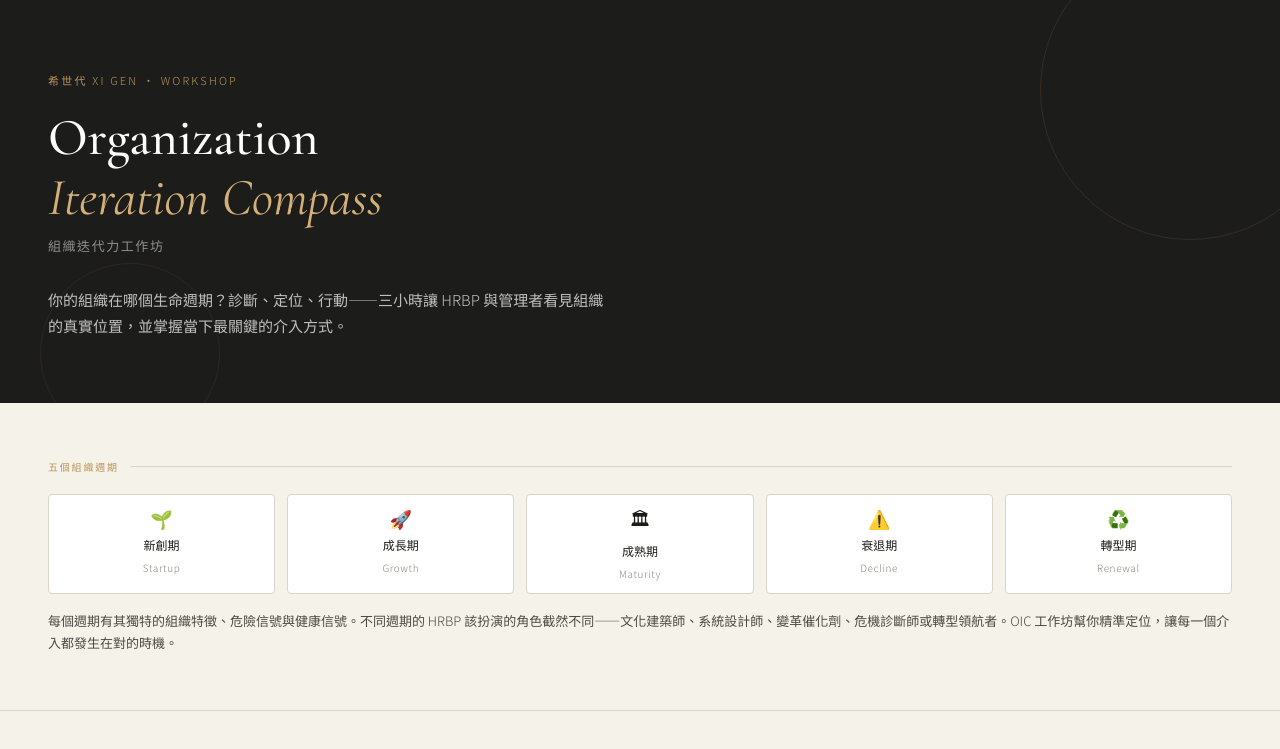
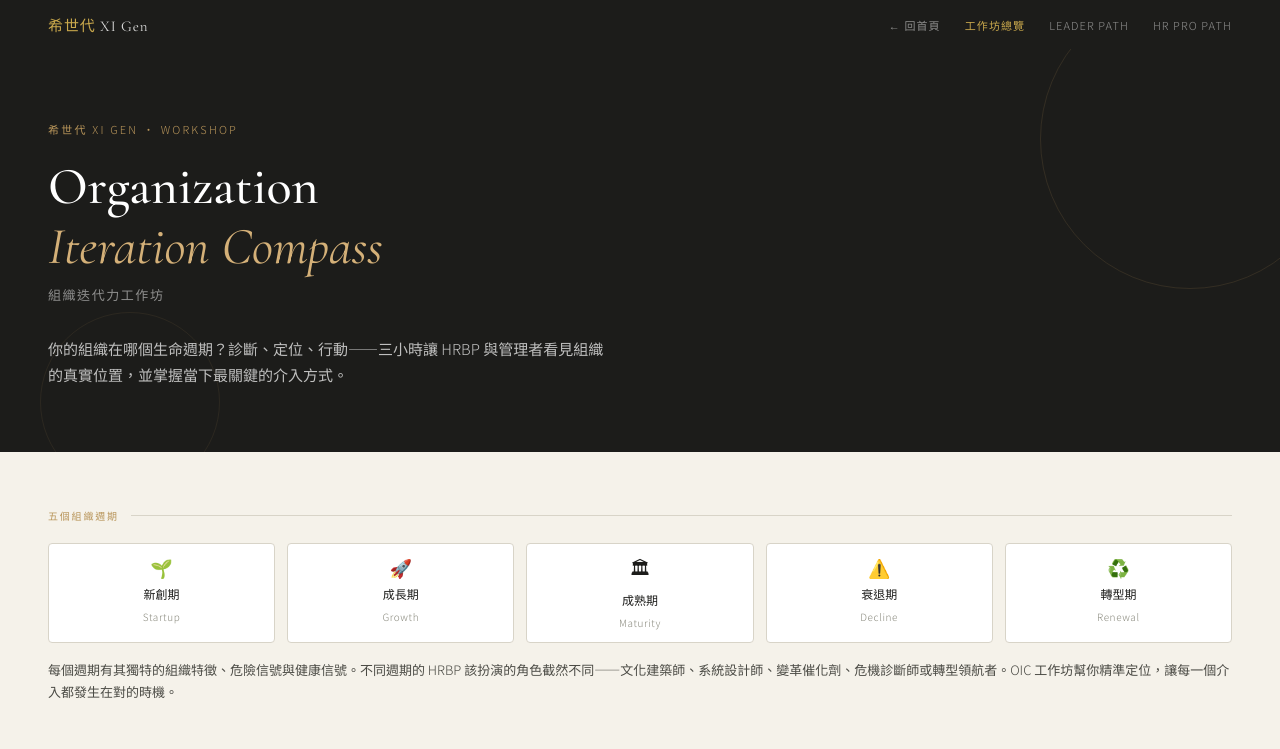
Before and after one commit to xi-gen/oic, a plain HTML site: page index.html in a window 1280 px wide. Shown: the top 749 px of the page. Drawn offline with nearby package versions, Linux system fonts and the light colour scheme.

Commit message:
Add nav to OIC index

```diff
--- a/index.html
+++ b/index.html
@@ -38,7 +38,37 @@
     min-height: 100vh;
   }
 
-  /* ── HERO ── */
+  /* ── NAV ── */
+  .nav {
+    background: #1C1C1A;
+    padding: 14px 48px;
+    display: flex;
+    align-items: center;
+    justify-content: space-between;
+    flex-wrap: wrap;
+    gap: 12px;
+    position: sticky;
+    top: 0;
+    z-index: 100;
+  }
+  .nav-brand {
+    font-family: 'Cormorant Garamond', serif;
+    font-size: 15px;
+    color: rgba(255,255,255,0.85);
+    text-decoration: none;
+    letter-spacing: 0.06em;
+  }
+  .nav-brand span { color: #C9A84C; }
+  .nav-links { display: flex; gap: 24px; align-items: center; }
+  .nav-links a {
+    font-size: 11px;
+    color: rgba(255,255,255,0.5);
+    text-decoration: none;
+    letter-spacing: 0.1em;
+    text-transform: uppercase;
+    transition: color 0.2s;
+  }
+  .nav-links a:hover, .nav-links a.active { color: #C9A84C; }
   .hero {
     background: var(--ink);
     padding: 72px 48px 64px;
@@ -298,6 +328,17 @@
 </head>
 <body>
 
+<!-- NAV -->
+<nav class="nav">
+  <a href="https://xi-gen.github.io" class="nav-brand"><span>希世代</span> XI Gen</a>
+  <div class="nav-links">
+    <a href="https://xi-gen.github.io">← 回首頁</a>
+    <a href="index.html" class="active">工作坊總覽</a>
+    <a href="leader.html">Leader Path</a>
+    <a href="hr-pro.html">HR Pro Path</a>
+  </div>
+</nav>
+
 <!-- HERO -->
 <div class="hero">
   <span class="hero-tag">希世代 XI Gen · Workshop</span>
```
